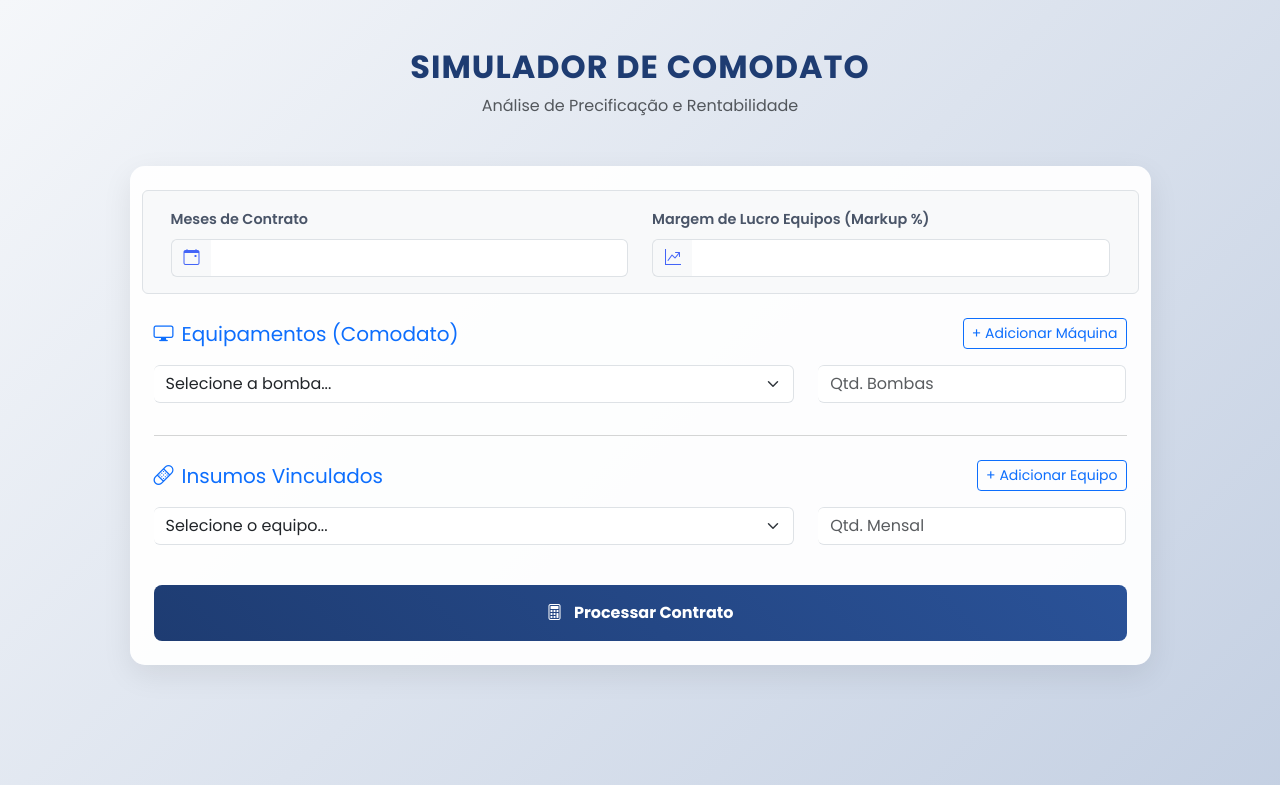
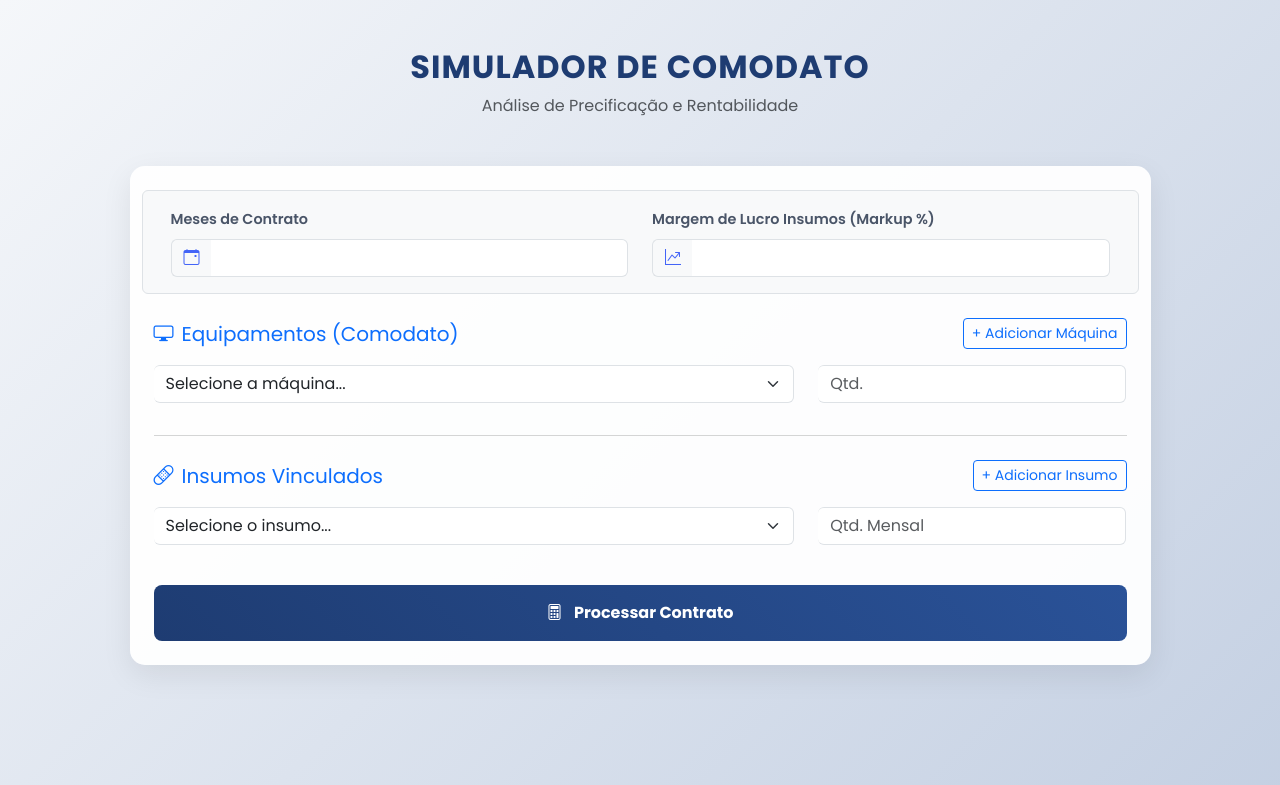
Before and after one commit to rtsroot-server/simulador-comodato, a Flask app: page / in a window 1280 px wide. Shown: the top 785 px of the page. Run offline with Flask 3, Linux system fonts and the light colour scheme.

Commit message:
Update index.html

```diff
--- a/templates/index.html
+++ b/templates/index.html
@@ -46,10 +46,9 @@
                                 </div>
                             </div>
                             <div class="col-md-6">
-                                <label class="form-label">Margem de Lucro Equipos (Markup %)</label>
+                                <label class="form-label">Margem de Lucro Insumos (Markup %)</label>
                                 <div class="input-group">
                                     <span class="input-group-text"><i class="bi bi-graph-up-arrow"></i></span>
-                                    <!-- A margem continua aceitando decimais (ex: 75.5%) -->
                                     <input type="number" step="0.01" class="form-control" name="margem_lucro" required>
                                 </div>
                             </div>
@@ -63,12 +62,13 @@
                             <div class="row mb-2 equipamento-item">
                                 <div class="col-md-8 mb-2">
                                     <select class="form-select" name="equipamento[]" required>
-                                        <option value="" disabled selected>Selecione a bomba...</option>
+                                        <option value="" disabled selected>Selecione a máquina...</option>
                                         {% for eq in equipamentos %}<option value="{{ eq }}">{{ eq }}</option>{% endfor %}
                                     </select>
                                 </div>
                                 <div class="col-md-4 mb-2">
-                                    <input type="number" step="1" class="form-control" name="qtd_equipamentos[]" placeholder="Qtd. Bombas" required>
+                                    <!-- Apenas inteiros -->
+                                    <input type="number" step="1" class="form-control" name="qtd_equipamentos[]" placeholder="Qtd." required>
                                 </div>
                             </div>
                         </div>
@@ -77,17 +77,18 @@
 
                         <div class="d-flex justify-content-between align-items-center mb-3">
                             <h5 class="text-primary m-0"><i class="bi bi-bandaid me-2"></i>Insumos Vinculados</h5>
-                            <button type="button" class="btn btn-sm btn-outline-primary" onclick="addInsumo()">+ Adicionar Equipo</button>
+                            <button type="button" class="btn btn-sm btn-outline-primary" onclick="addInsumo()">+ Adicionar Insumo</button>
                         </div>
                         <div id="insumos-container">
                             <div class="row mb-2 insumo-item">
                                 <div class="col-md-8 mb-2">
                                     <select class="form-select" name="insumo[]" required>
-                                        <option value="" disabled selected>Selecione o equipo...</option>
+                                        <option value="" disabled selected>Selecione o insumo...</option>
                                         {% for ins in insumos %}<option value="{{ ins }}">{{ ins }}</option>{% endfor %}
                                     </select>
                                 </div>
                                 <div class="col-md-4 mb-2">
+                                    <!-- Apenas inteiros -->
                                     <input type="number" step="1" class="form-control" name="qtd_insumos[]" placeholder="Qtd. Mensal" required>
                                 </div>
                             </div>
@@ -158,7 +159,7 @@
                             </div>
                             <div class="col-md-6">
                                 <ul class="list-unstyled mb-0">
-                                    <li><strong>4. Volume Total de Equipos/Mês:</strong> {{ resultado.qtd_total_insumos }} unidades</li>
+                                    <li><strong>4. Volume Total de Insumos/Mês:</strong> {{ resultado.qtd_total_insumos }} unidades</li>
                                     <li><strong>5. FC Unitário (Linha 3 ÷ Linha 4):</strong> <span class="text-warning fw-bold">R$ {{ resultado.fator_comodato }}</span></li>
                                 </ul>
                             </div>
@@ -179,12 +180,12 @@
             row.innerHTML = `
                 <div class="col-md-8 mb-2">
                     <select class="form-select" name="equipamento[]" required>
-                        <option value="" disabled selected>Selecione a bomba...</option>
+                        <option value="" disabled selected>Selecione a máquina...</option>
                         {% for eq in equipamentos %}<option value="{{ eq }}">{{ eq }}</option>{% endfor %}
                     </select>
                 </div>
                 <div class="col-md-3 mb-2">
-                    <input type="number" step="1" class="form-control" name="qtd_equipamentos[]" placeholder="Qtd" required>
+                    <input type="number" step="1" class="form-control" name="qtd_equipamentos[]" placeholder="Qtd." required>
                 </div>
                 <div class="col-md-1 mb-2">
                     <button type="button" class="btn btn-outline-danger w-100" onclick="this.parentElement.parentElement.remove()">X</button>
@@ -200,12 +201,12 @@
             row.innerHTML = `
                 <div class="col-md-8 mb-2">
                     <select class="form-select" name="insumo[]" required>
-                        <option value="" disabled selected>Selecione o equipo...</option>
+                        <option value="" disabled selected>Selecione o insumo...</option>
                         {% for ins in insumos %}<option value="{{ ins }}">{{ ins }}</option>{% endfor %}
                     </select>
                 </div>
                 <div class="col-md-3 mb-2">
-                    <input type="number" step="1" class="form-control" name="qtd_insumos[]" placeholder="Qtd Mensal" required>
+                    <input type="number" step="1" class="form-control" name="qtd_insumos[]" placeholder="Qtd. Mensal" required>
                 </div>
                 <div class="col-md-1 mb-2">
                     <button type="button" class="btn btn-outline-danger w-100" onclick="this.parentElement.parentElement.remove()">X</button>
```
